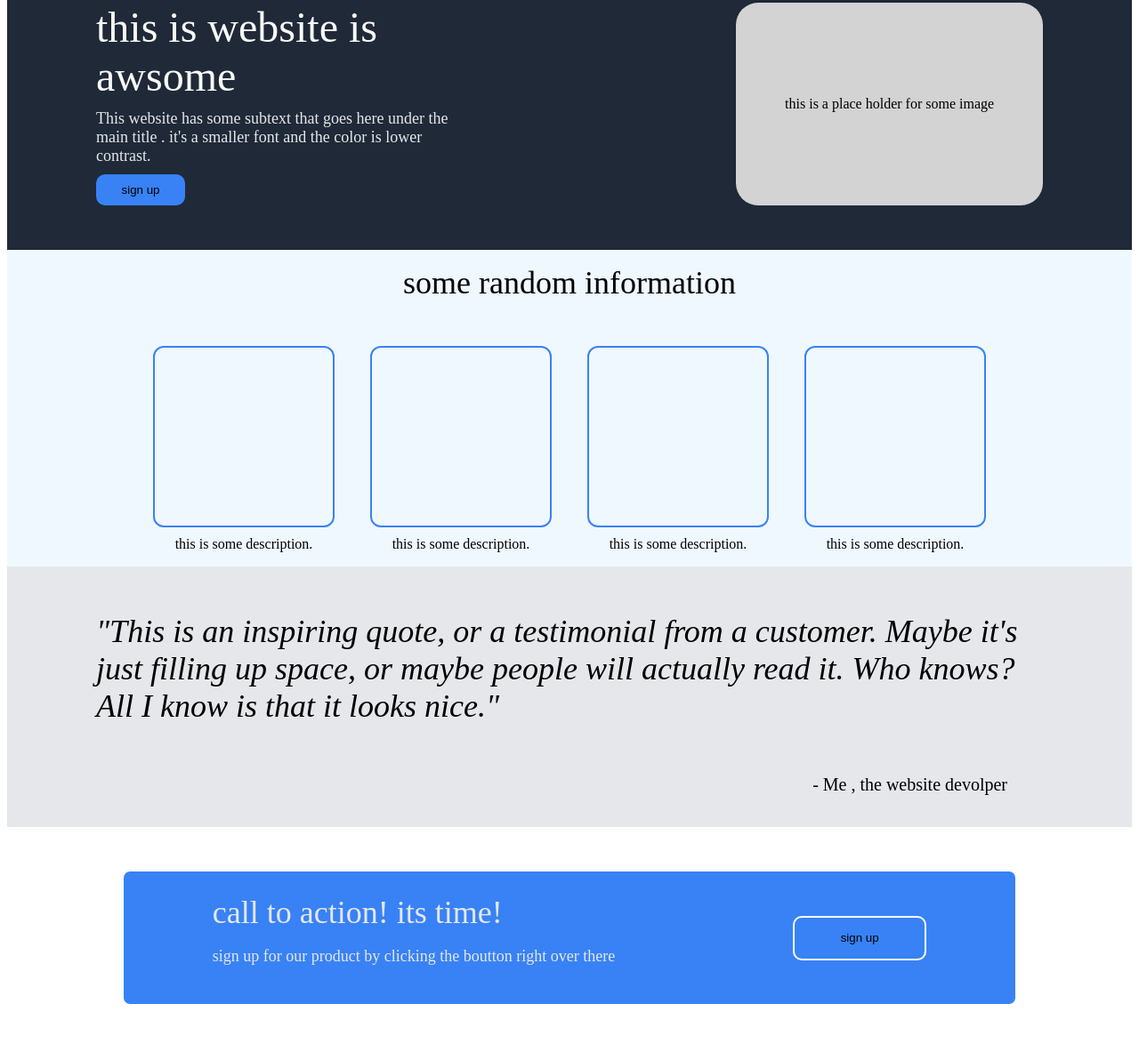
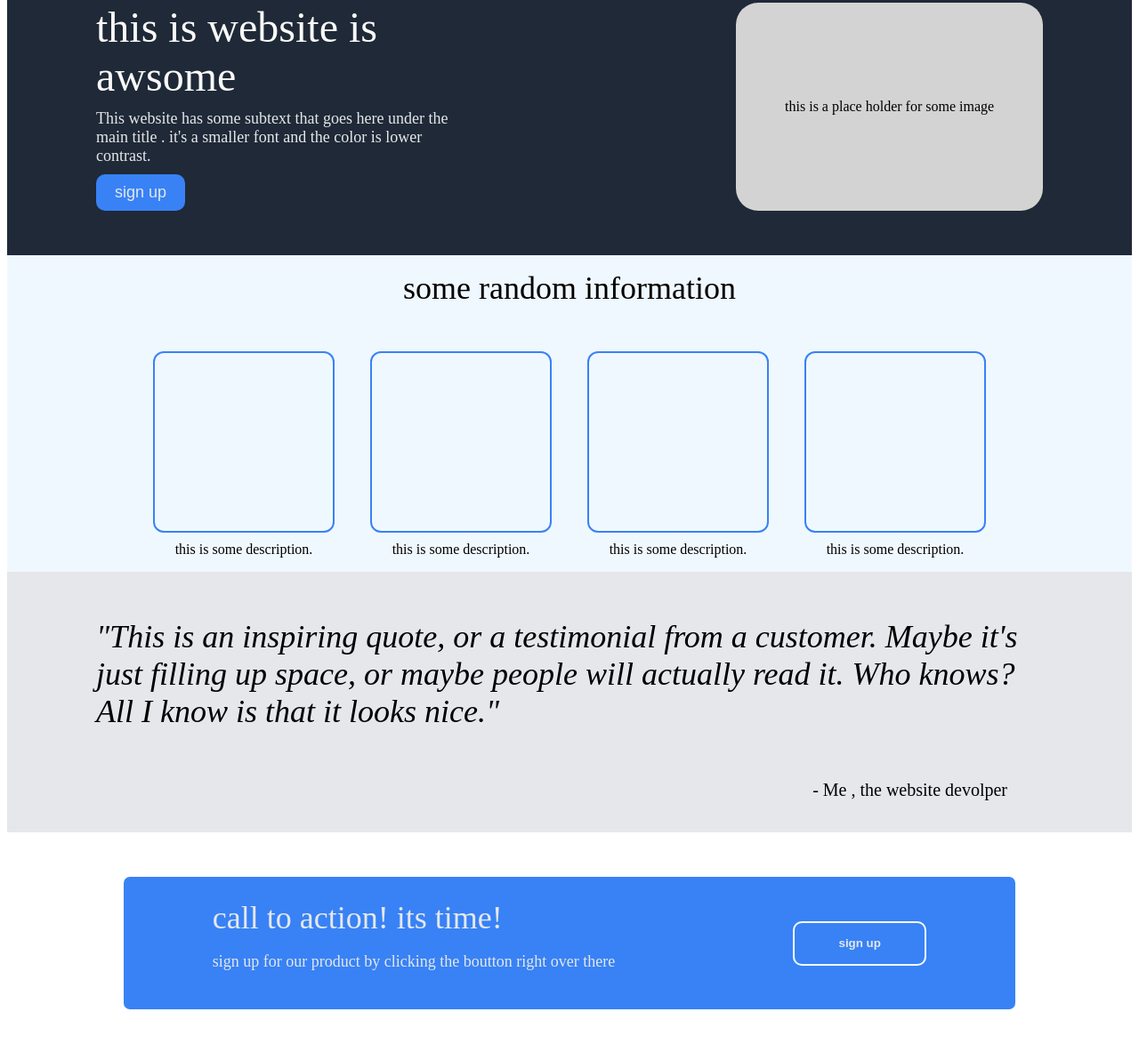
Before and after one commit to MarwanZahran25/landing-page, a plain HTML site: page index.html in a window 1280 px wide. Shown: the part 146-1320 px from the top of the page at 89% size. Drawn offline with Linux system fonts and the light colour scheme.

Commit message:
added buttons style

```diff
--- a/style.css
+++ b/style.css
@@ -63,6 +63,8 @@ ul{
     align-self: flex-start;
     border-radius: 10px;
     border: 0;
+    color: #e5e7eb;
+    font-size: 18px;
 }
 .third-section{
     display:flex;
@@ -126,6 +128,7 @@ ul{
     justify-content: space-between;
     padding: 25px 100px;
     border-radius: 7px;
+    color: #f9faf8;
 
 }
 .fifth-section .text{
@@ -133,6 +136,7 @@ ul{
     flex-direction: column;
     justify-content: center;
     margin-right:200px;
+
 
 }
 .fifth-section .text .bold{
@@ -149,6 +153,8 @@ ul{
     border: 2px solid white;
     height: 50px;
     align-self: center;
+    color: #e5e7eb;
+    font-weight: bold;
 }
 .fifth-section .text .sub-text{
     color: #e5e7eb;
```
